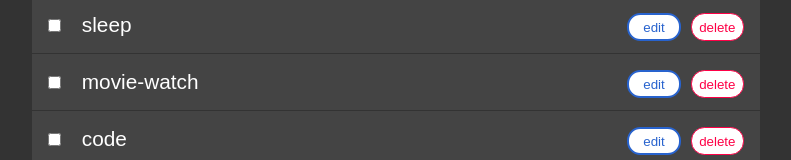
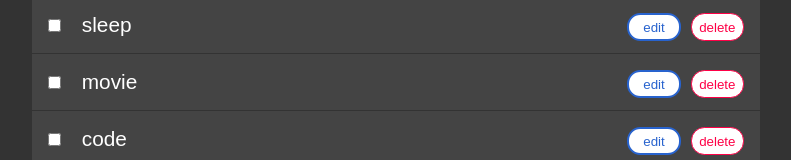
Before and after one commit to venkyvajrala/todomatic-tdd, a React (Create React App) app: page / in a window 1280 px wide. Shown: the part 244-404 px from the top of the page, without its empty margins (244-1035 px from the left). Built offline with nearby package versions, Linux system fonts and the light colour scheme.

Commit message:
id tag of filter div changed and intial todos data changed

```diff
--- a/src/App.js
+++ b/src/App.js
@@ -70,7 +70,7 @@ function App(props) {
 	return (
 		<div className='App'>
 			<Form adTask={adTask} className='Card' />
-			<div id='ad-form'>{FilterButtons}</div>
+			<div id='filter-div'>{FilterButtons}</div>
 
 			<ul data-testid='tasks'>{taskList}</ul>
 		</div>
--- a/src/index.css
+++ b/src/index.css
@@ -90,13 +90,13 @@ form button {
 	border: none;
 }
 
-#ad-form {
+#filter-div {
 	display: flex;
 	justify-content: center;
 	align-items: center;
 	padding: 10px;
 }
-#ad-form button {
+#filter-div button {
 	width: 8.3em;
 	height: 2.2em;
 	margin-left: 5px;
--- a/src/index.js
+++ b/src/index.js
@@ -7,7 +7,7 @@ import reportWebVitals from './reportWebVitals';
 const DATA = [
 	{ name: 'eat', completed: true, id: 'todo-0' },
 	{ name: 'sleep', completed: false, id: 'todo-1' },
-	{ name: 'movie-watch', completed: false, id: 'todo-2' },
+	{ name: 'movie', completed: false, id: 'todo-2' },
 	{ name: 'code', completed: false, id: 'todo-3' },
 ];
 ReactDOM.render(
```
